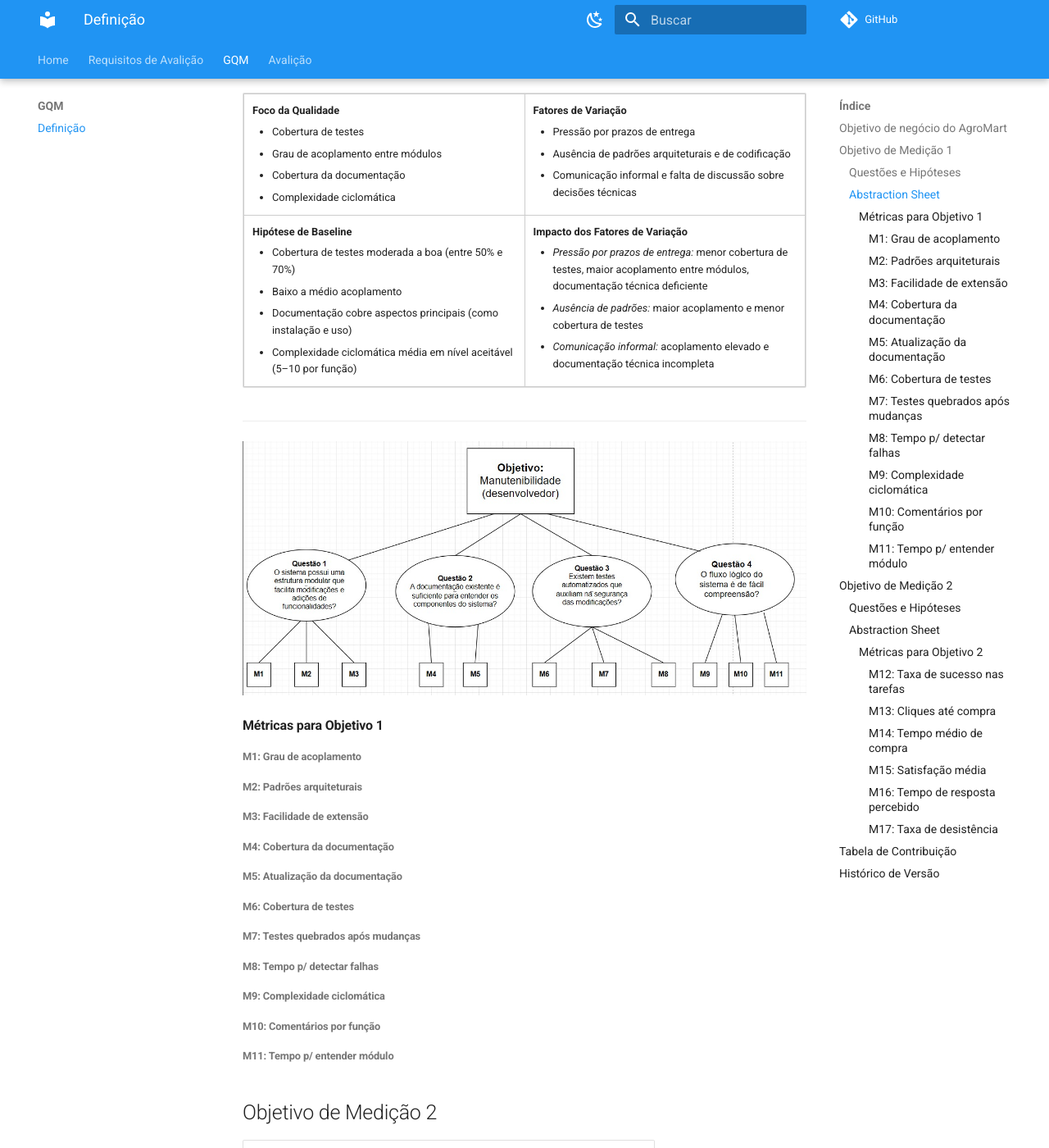
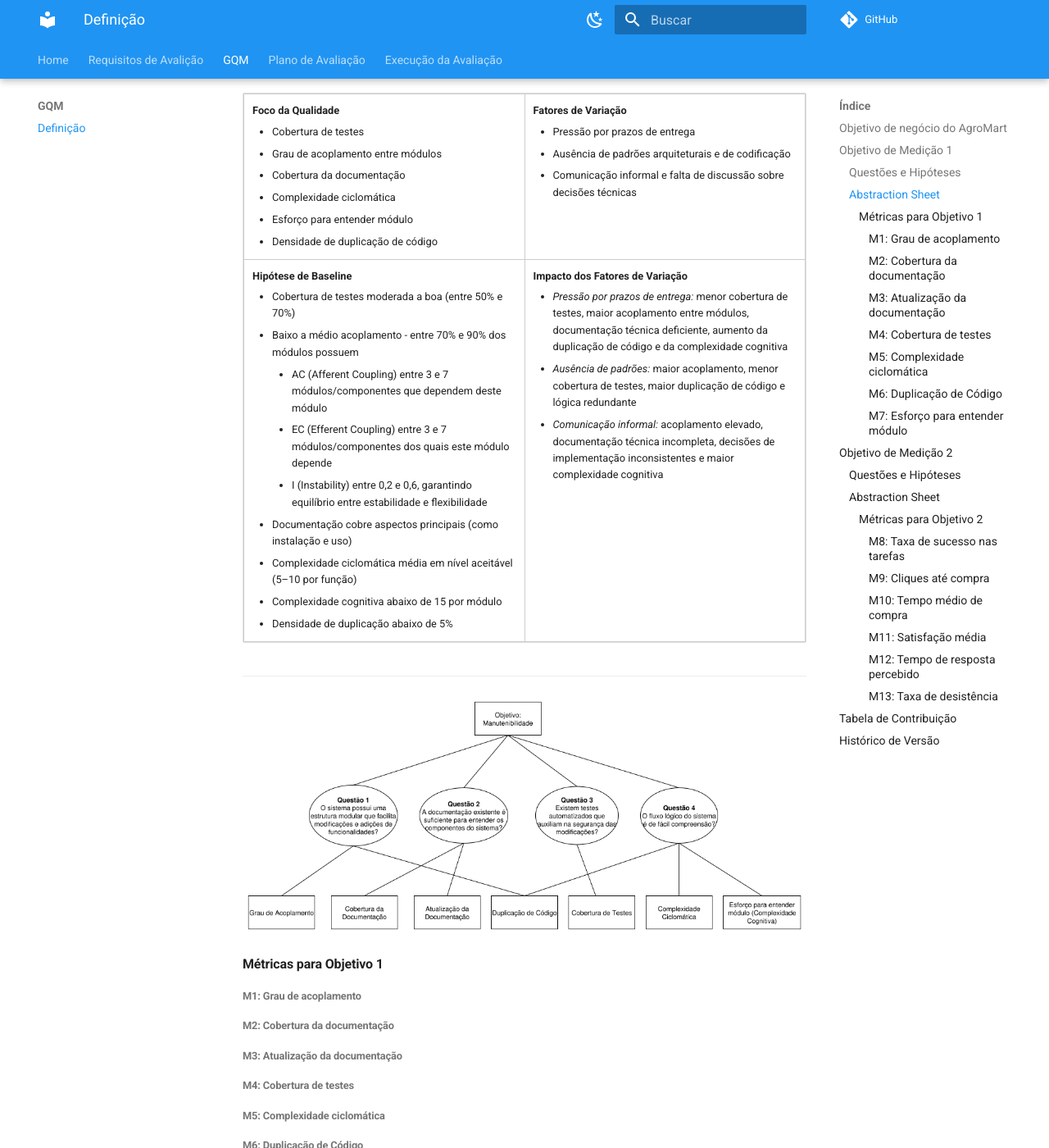
Before and after one commit to FCTE-Qualidade-de-Software-1/2025-1-T02-DOROTHY-JOHNSON, an MkDocs documentation site: the page built from docs/gqm/definition.md, in a window 1280 px wide and 1400 px high, scrolled down 1254 px. Shown: the whole window at 82% size. Built offline with MkDocs 1.6.1 and Material for MkDocs 9.7.7, drawn with Linux system fonts in a browser that asks for light colours; comment, search, counter and statistics services are not loaded; some of the changed text lies outside the part shown.

Commit message:
docs: atualiza métricas de manutenibilidade

```diff
--- a/docs/gqm/definition.md
+++ b/docs/gqm/definition.md
@@ -41,6 +41,8 @@ O Agromart tem como propósito oferecer aos pequenos agricultores mais seguranç
         <li>Grau de acoplamento entre módulos</li>
         <li>Cobertura da documentação</li>
         <li>Complexidade ciclomática</li>
+        <li>Esforço para entender módulo</li>
+        <li>Densidade de duplicação de código</li>
       </ul>
     </td>
     <td style="width: 50%; padding: 10px; vertical-align: top; border: 1px solid #ccc;">
@@ -57,17 +59,26 @@ O Agromart tem como propósito oferecer aos pequenos agricultores mais seguranç
       <strong>Hipótese de Baseline</strong>
       <ul style="margin-top: 5px;">
         <li>Cobertura de testes moderada a boa (entre 50% e 70%)</li>
-        <li>Baixo a médio acoplamento</li>
+        <li>
+          Baixo a médio acoplamento - entre 70% e 90% dos módulos possuem
+          <ul>
+            <li>AC (Afferent Coupling) entre 3 e 7 módulos/componentes que dependem deste módulo</li>
+            <li>EC (Efferent Coupling) entre 3 e 7 módulos/componentes dos quais este módulo depende</li>
+            <li>I (Instability) entre 0,2 e 0,6, garantindo equilíbrio entre estabilidade e flexibilidade</li>
+          </ul>
+        </li>
         <li>Documentação cobre aspectos principais (como instalação e uso)</li>
         <li>Complexidade ciclomática média em nível aceitável (5–10 por função)</li>
+        <li>Complexidade cognitiva abaixo de 15 por módulo</li>
+        <li>Densidade de duplicação abaixo de 5%</li>
       </ul>
     </td>
     <td style="padding: 10px; vertical-align: top; border: 1px solid #ccc;">
       <strong>Impacto dos Fatores de Variação</strong>
       <ul style="margin-top: 5px;">
-        <li><em>Pressão por prazos de entrega:</em> menor cobertura de testes, maior acoplamento entre módulos, documentação técnica deficiente</li>
-        <li><em>Ausência de padrões:</em> maior acoplamento e menor cobertura de testes</li>
-        <li><em>Comunicação informal:</em> acoplamento elevado e documentação técnica incompleta</li>
+        <li><em>Pressão por prazos de entrega:</em> menor cobertura de testes, maior acoplamento entre módulos, documentação técnica deficiente, aumento da duplicação de código e da complexidade cognitiva</li>
+        <li><em>Ausência de padrões:</em> maior acoplamento, menor cobertura de testes, maior duplicação de código e lógica redundante</li>
+        <li><em>Comunicação informal:</em> acoplamento elevado, documentação técnica incompleta, decisões de implementação inconsistentes e maior complexidade cognitiva</li>
       </ul>
     </td>
   </tr>
@@ -75,19 +86,23 @@ O Agromart tem como propósito oferecer aos pequenos agricultores mais seguranç
 
 ---
 
-![Diagrama de Objetivo 1](../assets/Diagrama_Objetivo1.PNG)
+![Diagrama de Objetivo 1](../assets/Diagrama_Objetivo1v2.png)
+
 #### Métricas para Objetivo 1
+
 ###### M1: Grau de acoplamento
-###### M2: Padrões arquiteturais
-###### M3: Facilidade de extensão
-###### M4: Cobertura da documentação
-###### M5: Atualização da documentação
-###### M6: Cobertura de testes
-###### M7: Testes quebrados após mudanças
-###### M8: Tempo p/ detectar falhas
-###### M9: Complexidade ciclomática
-###### M10: Comentários por função
-###### M11: Tempo p/ entender módulo
+
+###### M2: Cobertura da documentação
+
+###### M3: Atualização da documentação
+
+###### M4: Cobertura de testes
+
+###### M5: Complexidade ciclomática
+
+###### M6: Duplicação de Código
+
+###### M7: Esforço para entender módulo
 
 ## Objetivo de Medição 2
 
@@ -151,14 +166,21 @@ O Agromart tem como propósito oferecer aos pequenos agricultores mais seguranç
 
 ---
 
-![Diagrama de Objetivo 2](../assets/Diagrama_Objetivo2.PNG)
+![Diagrama de Objetivo 2](../assets/Diagrama_Objetivo2v2.png)
+
 #### Métricas para Objetivo 2
-###### M12: Taxa de sucesso nas tarefas
-###### M13: Cliques até compra
-###### M14: Tempo médio de compra
-###### M15: Satisfação média
-###### M16: Tempo de resposta percebido
-###### M17: Taxa de desistência
+
+###### M8: Taxa de sucesso nas tarefas
+
+###### M9: Cliques até compra
+
+###### M10: Tempo médio de compra
+
+###### M11: Satisfação média
+
+###### M12: Tempo de resposta percebido
+
+###### M13: Taxa de desistência
 
 ## Tabela de Contribuição
 
@@ -170,9 +192,33 @@ O Agromart tem como propósito oferecer aos pequenos agricultores mais seguranç
 | 221037803 | Letícia Kellen Ramos Paiva | 20%              |
 | 170154319 | Philipe de Sousa Barros    | 20%              |
 
+<details>
+  <summary><strong>Changelog v1.2 GQM (05/07/2025)</strong></summary>
+
+  <p>Algumas métricas de manutenibilidade inicialmente consideradas foram descartadas. Abaixo estão os principais motivos:</p>
+  <ul>
+    <li><strong>Facilidade de extensão</strong><br>
+      Métrica subjetiva e difícil de quantificar sem envolvimento direto dos desenvolvedores originais. Seria mais adequada em estudos observacionais ou entrevistas.
+    </li>
+    <li><strong>Testes quebrados após mudanças</strong><br>
+      Exige execução contínua de testes automatizados em múltiplos commits, o que não é possível sem histórico e pipeline ativo de CI.
+    </li>
+    <li><strong>Tempo para detectar falhas</strong><br>
+      Depende de logs históricos de bugs ou dados operacionais de produção, que não estão disponíveis para a equipe avaliadora.
+    </li>
+    <li><strong>Comentários por função</strong><br>
+      A presença de comentários nem sempre reflete qualidade ou clareza, podendo inclusive mascarar código mal estruturado. Além disso, é de baixa confiabilidade como métrica isolada.
+    </li>
+    <li><strong>Padrões arquiteturais</strong><br>
+      A avaliação de padrões arquiteturais exige análise qualitativa e conhecimento profundo do sistema e suas decisões de design, o que foge ao escopo da análise automatizada e objetiva.
+    </li>
+  </ul>
+</details>
+
 ## Histórico de Versão
 
-| Versão | Data       | Autor                                      | Descrição            | Revisor |
-| ------ | ---------- | ------------------------------------------ | -------------------- | ------- |
-| 1.0    | 26/05/2025 | [Cássio Reis](https://github.com/csreis72) | Criação do documento | [Daniel Coimbra](https://github.com/DanielCoimbra)       |
-| 1.1    | 26/05/2025 | [Daniel Coimbra](https://github.com/DanielCoimbra) | Adição dos diagramas de Objetivo| -       |
+| Versão | Data       | Autor                                              | Descrição                                | Revisor                                            |
+| ------ | ---------- | -------------------------------------------------- | ---------------------------------------- | -------------------------------------------------- |
+| 1.0    | 26/05/2025 | [Cássio Reis](https://github.com/csreis72)         | Criação do documento                     | [Daniel Coimbra](https://github.com/DanielCoimbra) |
+| 1.1    | 26/05/2025 | [Daniel Coimbra](https://github.com/DanielCoimbra) | Adição dos diagramas de Objetivo         | -                                                  |
+| 1.2    | 05/07/2025 | [Cássio Reis](https://github.com/csreis72)         | Revisão das métricas de manutenibilidade | -                                                  |
--- a/mkdocs.yml
+++ b/mkdocs.yml
@@ -32,8 +32,12 @@ nav:
   - Requisitos de Avalição: requisito_avaliacao/req.md
   - GQM:
     - Definição: gqm/definition.md
-  - Avalição:
+  - Plano de Avaliação:
     - Planejamento: avaliacao/plano.md
+  - Execução da Avaliação:
+    - Coleta de Dados:
+      - Manutenibilidade: execucao/coleta_dados/manutenibilidade.md
+      - Usabilidade: execucao/coleta_dados/usabilidade.md
 
 markdown_extensions:
   - pymdownx.superfences:
```
Also changed, not shown: docs/avaliacao/plano.md (+16 -9 lines), docs/execucao/coleta_dados/manutenibilidade.md (added, +7 -0 lines), docs/assets/Diagrama_Objetivo1v2.png (added), docs/assets/Diagrama_Objetivo2v2.png (added).
